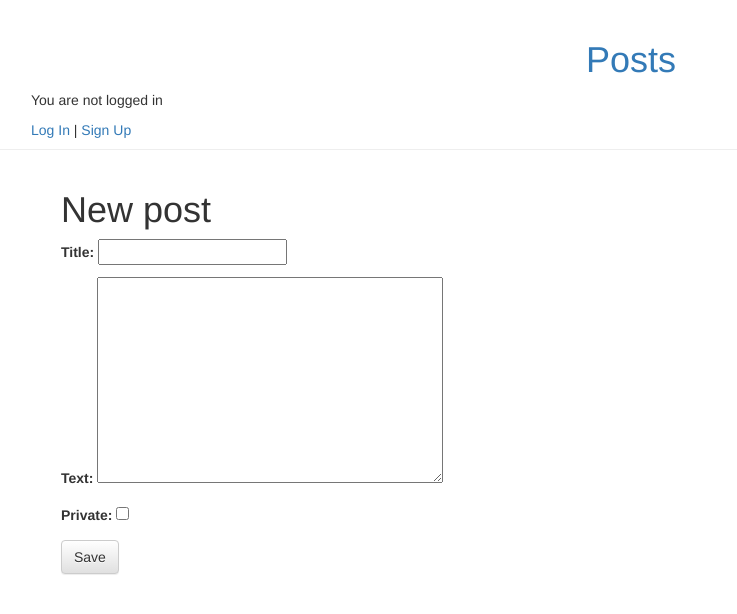
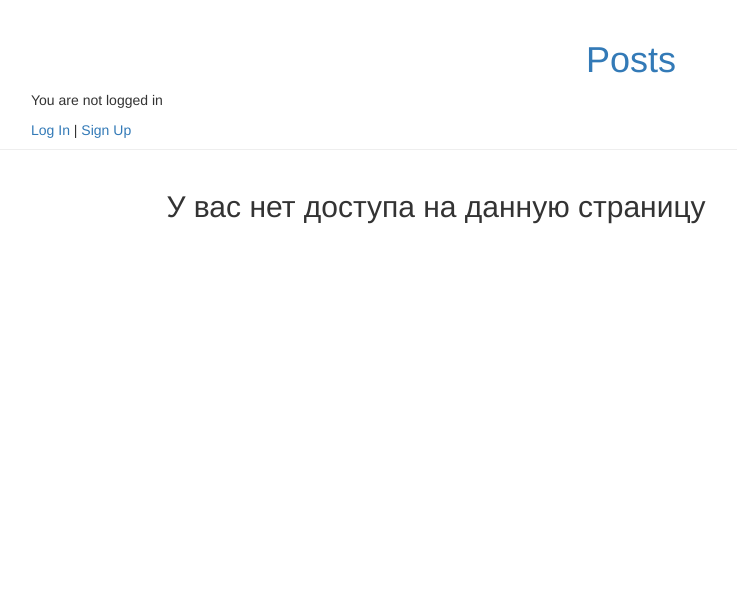
Before and after one commit to Minigamy/liis_testtask, a Django app: page /post/new/ in a window 1280 px wide. Shown: the top 614 px of the page, without its empty margins (9-746 px from the left). Run offline with Django 4.2, Linux system fonts and the light colour scheme; some libraries are stand-ins or nearby versions.

Commit message:
Added permission check

```diff
--- a/postapp/views.py
+++ b/postapp/views.py
@@ -16,39 +16,54 @@ def post_list(request):
 
 def post_detail(request, pk):
     post = get_object_or_404(Post, pk=pk)
+    if post.private:
+        if request.user.has_perm('postapp.view_post'):
+            return render(request, 'postapp/post_detail.html', {'post': post})
+        else:
+            return render(request, 'postapp/access_denied.html')
     return render(request, 'postapp/post_detail.html', {'post': post})
 
 
 def post_new(request):
-    if request.method == "POST":
-        form = PostForm(request.POST)
-        if form.is_valid():
-            post = form.save(commit=False)
-            post.author = request.user
-            post.published_date = timezone.now()
-            post.save()
-            return redirect('post_detail', pk=post.pk)
+    if request.user.has_perm('postapp.add_post'):
+        if request.method == "POST":
+            form = PostForm(request.POST)
+            if form.is_valid():
+                post = form.save(commit=False)
+                post.author = request.user
+                post.published_date = timezone.now()
+                post.save()
+                return redirect('post_detail', pk=post.pk)
+        else:
+            form = PostForm()
+        return render(request, 'postapp/post_edit.html', {'form': form})
     else:
-        form = PostForm()
-    return render(request, 'postapp/post_edit.html', {'form': form})
+        return render(request, 'postapp/access_denied.html')
 
 
 def post_edit(request, pk):
     post = get_object_or_404(Post, pk=pk)
-    if request.method == "POST":
-        form = PostForm(request.POST, instance=post)
-        if form.is_valid():
-            post = form.save(commit=False)
-            post.author = request.user
-            post.published_date = timezone.now()
-            post.save()
-            return redirect('post_detail', pk=post.pk)
+    if request.user.has_perm('postapp.change_post') and request.user.id == post.author_id:
+        if request.method == "POST":
+            form = PostForm(request.POST, instance=post)
+            if form.is_valid():
+                post = form.save(commit=False)
+                post.author = request.user
+                post.published_date = timezone.now()
+                post.save()
+                return redirect('post_detail', pk=post.pk)
+        else:
+            form = PostForm(instance=post)
+        return render(request, 'postapp/post_edit.html', {'form': form})
     else:
-        form = PostForm(instance=post)
-    return render(request, 'postapp/post_edit.html', {'form': form})
+        return render(request, 'postapp/access_denied.html')
 
 
 def post_delete(request, pk):
-    if request.method == "GET":
-        Post.objects.filter(id=pk).delete()
-        return redirect('home')
+    post = Post.objects.get(id=pk)
+    if request.user.has_perm('postapp.change_post') and request.user.id == post.author_id:
+        if request.method == "GET":
+            post.delete()
+            return redirect('home')
+    else:
+        return render(request, 'postapp/access_denied.html')
--- /dev/null
+++ b/templates/postapp/access_denied.html
@@ -0,0 +1,7 @@
+{% extends 'postapp/base.html' %}
+
+{% block content %}
+
+<h2 align="center">У вас нет доступа на данную страницу</h2>
+
+{% endblock %}
--- a/templates/postapp/base.html
+++ b/templates/postapp/base.html
@@ -22,7 +22,7 @@
 <div class="page-header">
 
     {% if perms.postapp.add_post %}
-    <a href="{% url 'post_new' %}" class="top-menu"><span class="glyphicon glyphicon-plus"></span></a><span> Add post</span>
+        <a href="{% url 'post_new' %}" class="top-menu"><span class="glyphicon glyphicon-plus"></span></a><span> Add post</span>
     {% endif %}
 
     <h1 align="center"><a href="{% url 'home' %}">Posts</a></h1>
--- a/templates/postapp/post_detail.html
+++ b/templates/postapp/post_detail.html
@@ -8,11 +8,13 @@
     <h1>{{ post.title }}</h1>
     <p>{{ post.text|linebreaksbr }}</p>
     <br>
+
     {% if perms.postapp.change_post %}
         {% if user.id == post.author_id %}
             <a class="btn btn-default" href="{% url 'post_edit' pk=post.pk %}"><span class="glyphicon glyphicon-pencil"></span></a><span> Edit post</span>
             <a class="btn btn-default" href="{% url 'post_delete' pk=post.pk %}"><span class="glyphicon glyphicon-trash"></span></a><span> Delete post</span>
         {% endif %}
     {% endif %}
+
 </div>
 {% endblock %}
```
Lines whose indentation alone changed are shown as unchanged.
